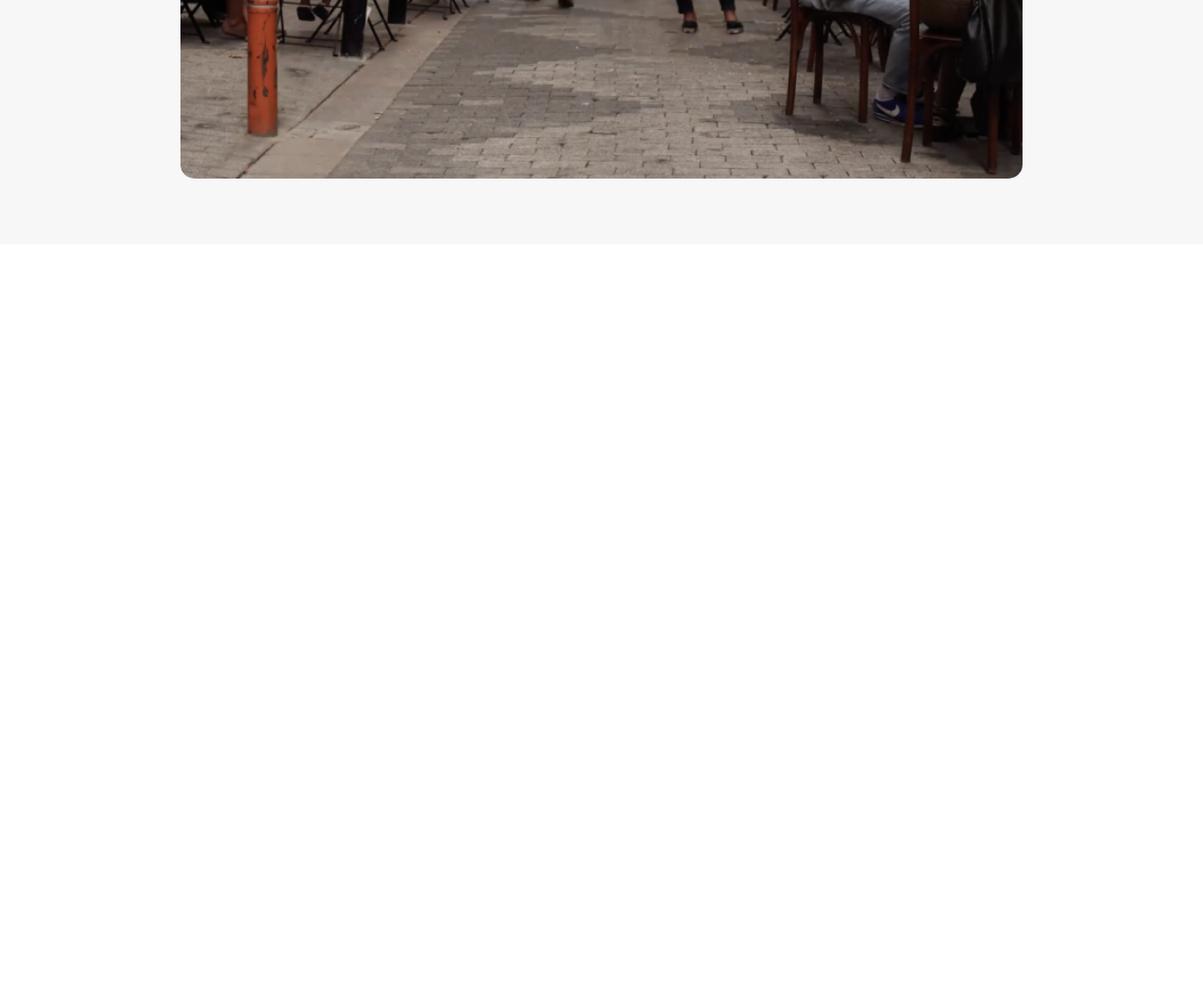
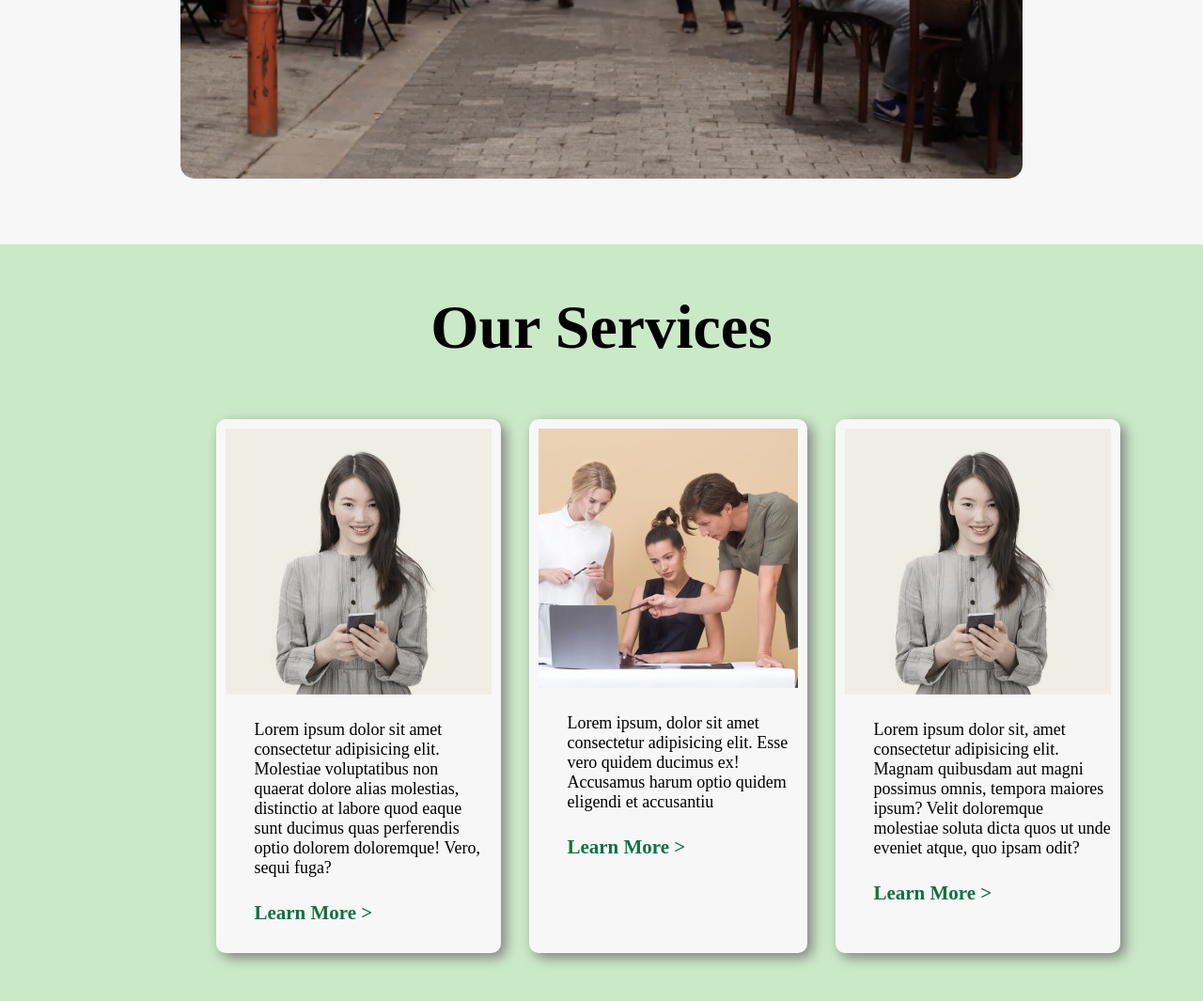
Before and after one commit to marzan131390/basic-based-e-site, a plain HTML site: page index.html in a window 1280 px wide. Shown: the part 1151-2216 px from the top of the page at 94% size. Before the commit the page ends 1451 px from the top, so only its background shows below. Drawn offline with Linux system fonts and the light colour scheme.

Commit message:
card section is finished

```diff
--- a/index.html
+++ b/index.html
@@ -21,7 +21,7 @@
                     <li><a href="#">Pricing</a></li>
                     <li><a href="#">Services</a></li>
                     <li><a href="#">Partners</a></li>
-                    <button class="custom-btn nav-btn">Sign Up Here</button>
+                    <button class="custom-btn nav-btn">SIGN UP NOW</button>
                 </ul>
             </ul>
         </nav>
@@ -47,5 +47,32 @@
             </div>
         </div>
     </section>
+    <section id="services-section">
+        <h3>Our Services</h3>
+        <div class="cards">
+            <div class="card-section">
+                <div class="card-content">
+                    <img src="images/services/services1.jpg" alt="">
+                    <p>Lorem ipsum dolor sit amet consectetur adipisicing elit. Molestiae voluptatibus non quaerat dolore alias molestias, distinctio at labore quod eaque sunt ducimus quas perferendis optio dolorem doloremque! Vero, sequi fuga?</p>
+                    <a href="" class="learn-more">Learn More ></a>
+                </div>
+            </div>
+            <div class="card-section">
+                <div class="card-content">
+                    <img src="images/services/services2.jpg" alt="">
+                    <p>Lorem ipsum, dolor sit amet consectetur adipisicing elit. Esse vero quidem ducimus ex! Accusamus harum optio quidem eligendi et accusantiu
+                    </p>
+                    <a href="" class="learn-more">Learn More ></a>
+                </div>
+            </div>
+            <div class="card-section">
+                <div class="card-content">
+                    <img src="images/services/services1.jpg" alt="">
+                    <p>Lorem ipsum dolor sit, amet consectetur adipisicing elit. Magnam quibusdam aut magni possimus omnis, tempora maiores ipsum? Velit doloremque molestiae soluta dicta quos ut unde eveniet atque, quo ipsam odit?</p>
+                    <a href="" class="learn-more">Learn More ></a>
+                </div>
+            </div>
+        </div>
+    </section>
 </body>
 </html>
--- a/style/style.css
+++ b/style/style.css
@@ -2,6 +2,10 @@
     padding: 0;
     margin: 0;
     list-style-type: none;
+
+}
+a{
+    text-decoration: none;
 }
 #header {
     margin: 0px 5%;
@@ -58,7 +62,7 @@ nav ul {
     margin: 11px 0px;
 }
 .blank-bg-btn {
-    background-color: #fff;
+    background-color: rgba(247, 247, 247, .9);
     border: 1px solid #4BA87D;
     font-size: 16px;
     padding: 15px 20px;
@@ -90,7 +94,6 @@ nav ul {
     padding: 30px;
 }
 .container-fluid {
-    margin: 40px 0px;
     background-color: #F7F7F7;
     padding: 70px 15%;
 }
@@ -111,3 +114,38 @@ nav ul {
     color: rgba(255, 255, 255, .9);
     margin-bottom: 12px;
 }
+#services-section {
+    background-color: #CAEAC7;
+    padding: 50px 0px;
+}
+#services-section h3 {
+    text-align: center;
+    font-size: 66px;
+    font-weight: 900;
+}
+.cards {
+    display: grid;
+    grid-template-columns: repeat(3, 1fr);
+    gap: 30px;
+    margin: 60px 18%;
+
+}
+.card-section  {
+    background-color: #F7F7F7;
+    border-radius: 10px;
+    box-shadow: 5px 5px 14px gray;
+}
+.card-content {
+    padding: 10px;
+    margin-bottom: 20px;
+}
+.card-section p {
+    font-size: 18px;
+    padding: 23px 0 25px 30px;
+}
+.learn-more  {
+    font-size: 21px;
+    color: #127144;
+    font-weight: 900;
+    padding-left: 30px;
+}
```
